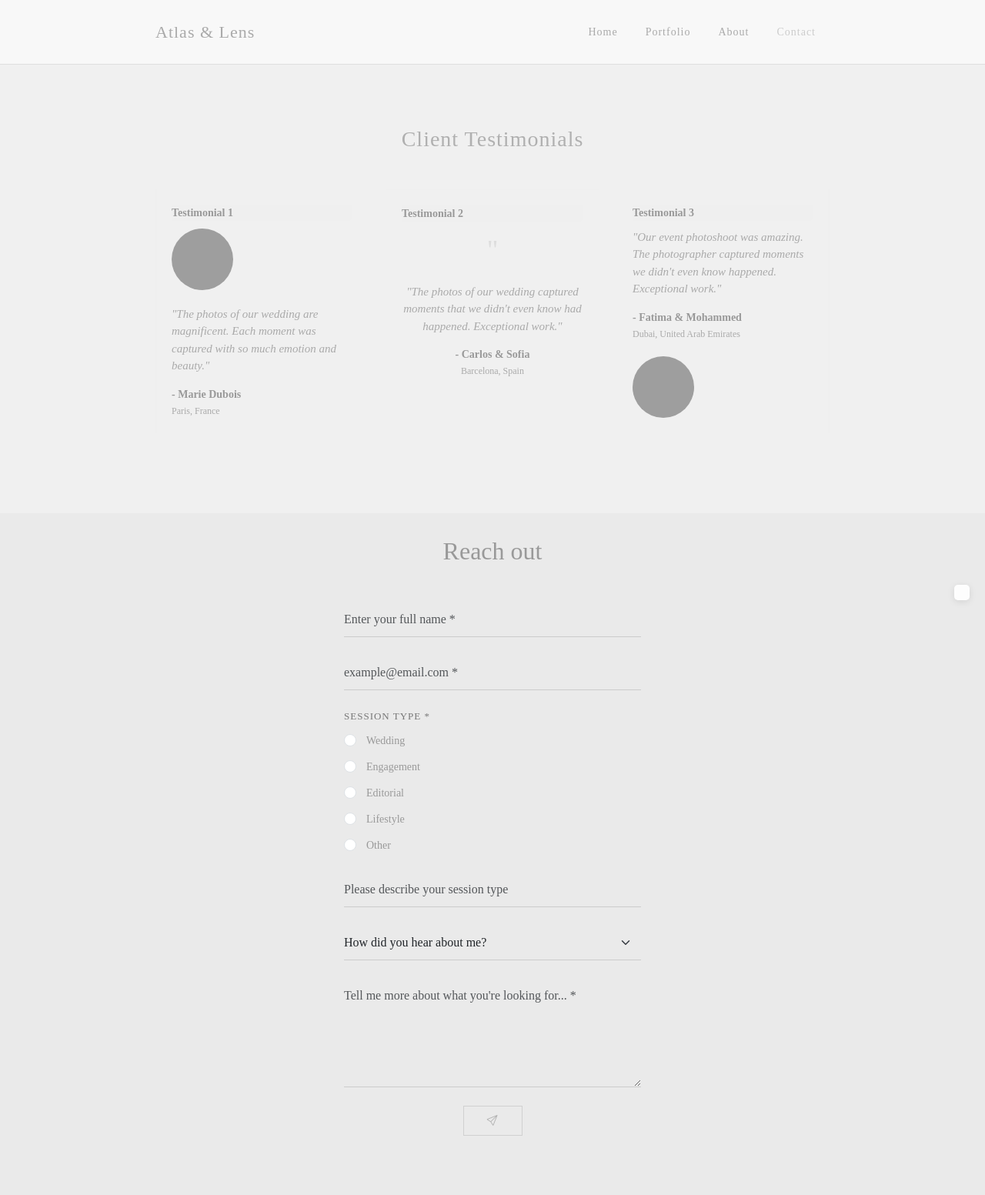
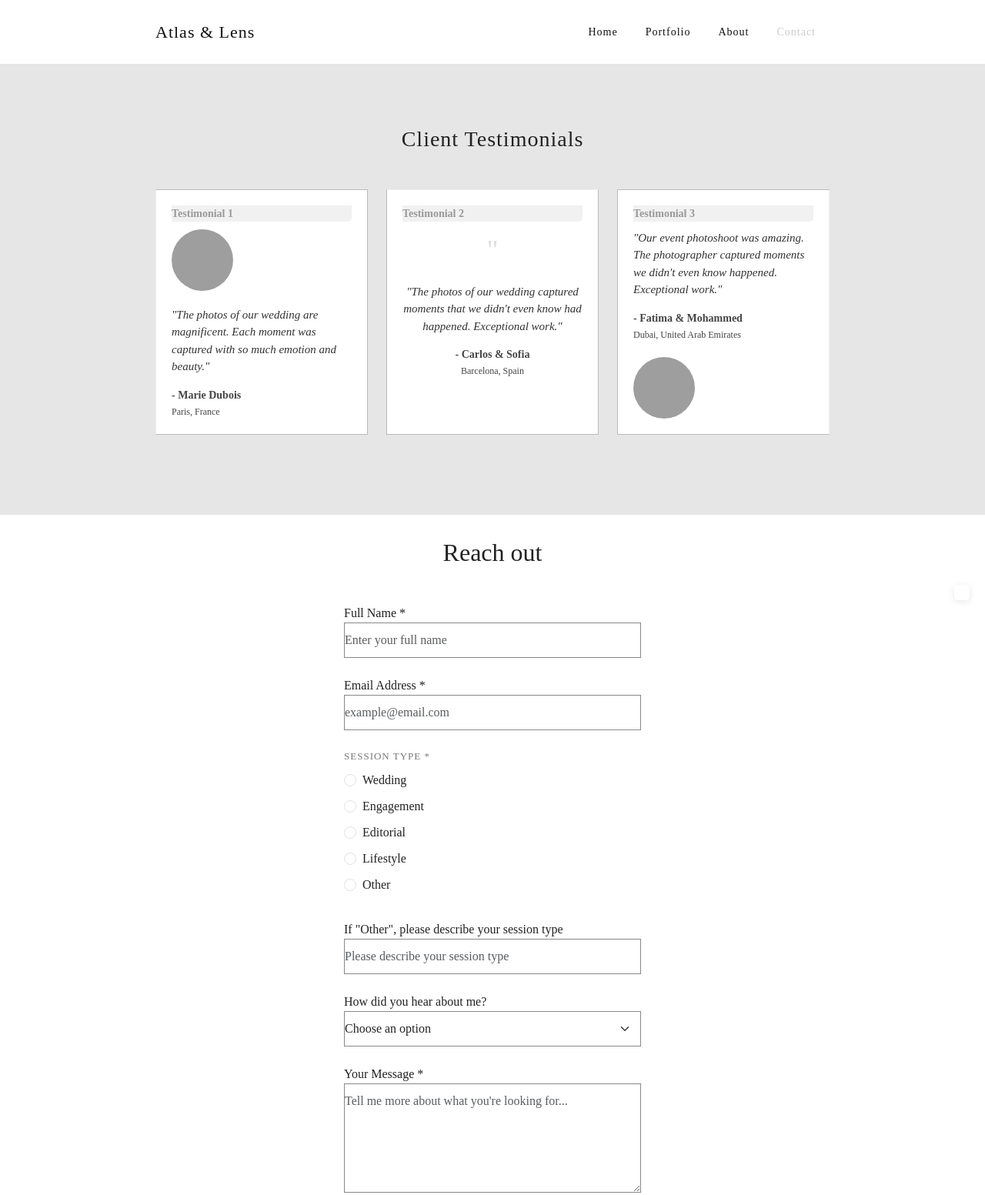
Before and after one commit to yh716-cosc/WD-LL6-demo-starter, a website: page index.html in a window 1280 px wide. Shown: the top 1553 px of the page at 77% size. Drawn offline with nearby package versions, Linux system fonts and the light colour scheme; grey boxes are pictures that could not be loaded.

Commit message:
increased accessibility

```diff
--- a/index.html
+++ b/index.html
@@ -4,6 +4,8 @@
 <head>
   <meta charset="utf-8">
   <meta name="viewport" content="width=device-width, initial-scale=1">
+  <!-- The <title> element sets the text shown in the browser tab -->
+  <title>Atlas & Lens - Photography Portfolio and Contact</title>
   <!-- Bootstrap Styles -->
   <link href="https://cdn.jsdelivr.net/npm/bootstrap@5.3.0-alpha1/dist/css/bootstrap.min.css" rel="stylesheet">
   <!-- Bootstrap Icons -->
@@ -50,8 +52,10 @@
           <div class="testimonial-card testimonial-1">
             <div class="testimonial-number">Testimonial 1</div>
             <div class="testimonial-image">
+              <!-- Added alt text to describe the image for accessibility -->
               <img
-                src="https://images.pexels.com/photos/265856/pexels-photo-265856.jpeg?auto=compress&cs=tinysrgb&w=1260&h=750&dpr=2">
+                src="https://images.pexels.com/photos/265856/pexels-photo-265856.jpeg?auto=compress&cs=tinysrgb&w=1260&h=750&dpr=2"
+                alt="Smiling woman at a wedding event">
             </div>
             <div class="testimonial-content">
               <p class="testimonial-text">"The photos of our wedding are magnificent. Each moment was captured
@@ -87,8 +91,10 @@
               <p class="testimonial-location">Dubai, United Arab Emirates</p>
             </div>
             <div class="testimonial-image">
+              <!-- Added alt text to describe the image for accessibility -->
               <img
-                src="https://images.pexels.com/photos/265856/pexels-photo-265856.jpeg?auto=compress&cs=tinysrgb&w=1260&h=750&dpr=2">
+                src="https://images.pexels.com/photos/265856/pexels-photo-265856.jpeg?auto=compress&cs=tinysrgb&w=1260&h=750&dpr=2"
+                alt="Smiling woman at a wedding event">
             </div>
           </div>
         </div>
@@ -103,47 +109,66 @@
         <!-- Contact Form -->
         <div class="contact-form">
           <h2 class="text-center mb-5">Reach out</h2>
+          <!-- Added a form element for better structure -->
+          <form>
+            <!-- Name Field -->
             <div class="form-group mb-4">
-            <input type="text" class="form-control" id="name" placeholder="Enter your full name *">
+              <!-- Label for the name input -->
+              <label for="name">Full Name *</label>
+              <input type="text" class="form-control" id="name" placeholder="Enter your full name" required>
             </div>
 
+            <!-- Email Field -->
             <div class="form-group mb-4">
-            <input type="email" class="form-control" id="email" placeholder="example@email.com *">
+              <!-- Label for the email input -->
+              <label for="email">Email Address *</label>
+              <input type="email" class="form-control" id="email" placeholder="example@email.com" required>
             </div>
 
+            <!-- Session Type Radios -->
             <div class="form-group mb-4">
+              <!-- Label for the radio group -->
               <p class="small-heading">SESSION TYPE *</p>
+              <fieldset>
+                <legend class="visually-hidden">Session Type</legend>
                 <div class="radio-options">
                   <div class="form-check">
-                <input class="form-check-input" type="radio" name="sessionType" id="wedding" value="Wedding">
-                <span class="radio-text">Wedding</span>
+                    <input class="form-check-input" type="radio" name="sessionType" id="wedding" value="Wedding" required>
+                    <label class="form-check-label" for="wedding">Wedding</label>
                   </div>
                   <div class="form-check">
                     <input class="form-check-input" type="radio" name="sessionType" id="engagement" value="Engagement">
-                <span class="radio-text">Engagement</span>
+                    <label class="form-check-label" for="engagement">Engagement</label>
                   </div>
                   <div class="form-check">
                     <input class="form-check-input" type="radio" name="sessionType" id="editorial" value="Editorial">
-                <span class="radio-text">Editorial</span>
+                    <label class="form-check-label" for="editorial">Editorial</label>
                   </div>
                   <div class="form-check">
                     <input class="form-check-input" type="radio" name="sessionType" id="lifestyle" value="Lifestyle">
-                <span class="radio-text">Lifestyle</span>
+                    <label class="form-check-label" for="lifestyle">Lifestyle</label>
                   </div>
                   <div class="form-check">
                     <input class="form-check-input" type="radio" name="sessionType" id="other" value="Other">
-                <span class="radio-text">Other</span>
+                    <label class="form-check-label" for="other">Other</label>
                   </div>
                 </div>
+              </fieldset>
             </div>
 
+            <!-- Other Info Field -->
             <div class="form-group mb-4">
+              <!-- Label for the other info input -->
+              <label for="otherInfo">If "Other", please describe your session type</label>
               <input type="text" class="form-control" id="otherInfo" placeholder="Please describe your session type">
             </div>
 
+            <!-- How did you hear about me? -->
             <div class="form-group mb-4">
+              <!-- Label for the select dropdown -->
+              <label for="hearAbout">How did you hear about me?</label>
               <select class="form-select" id="hearAbout">
-              <option selected disabled>How did you hear about me?</option>
+                <option selected disabled>Choose an option</option>
                 <option value="google">Google</option>
                 <option value="instagram">Instagram</option>
                 <option value="facebook">Facebook</option>
@@ -152,14 +177,22 @@
               </select>
             </div>
 
+            <!-- Message Field -->
             <div class="form-group mb-4">
+              <!-- Label for the message textarea -->
+              <label for="message">Your Message *</label>
               <textarea class="form-control" id="message" rows="5"
-              placeholder="Tell me more about what you're looking for... *"></textarea>
+                placeholder="Tell me more about what you're looking for..." required></textarea>
             </div>
 
+            <!-- Submit Button -->
             <div class="text-center mt-4">
-            <button type="submit" class="btn btn-outline-dark"> <i class="bi bi-send"></i> </button>
+              <button type="submit" class="btn btn-outline-dark">
+                <i class="bi bi-send"></i>
+                <span class="visually-hidden">Send</span>
+              </button>
             </div>
+          </form>
         </div>
       </div>
     </div>
--- a/style.css
+++ b/style.css
@@ -1,14 +1,14 @@
 body {
-  background-color: #eaeaea;
+  background-color: #fff; /* white background */
+  color: #222; /* very dark gray text for strong contrast */
   font-family: "Times New Roman", Times, serif;
-  color: #999;
   padding: 0;
   top: 0 !important;
 }
 
 /* Navbar Styles */
 .navbar {
-  background-color: #f8f8f8;
+  background-color: #fff !important;
   padding: 20px 0;
   border-bottom: 1px solid rgba(0, 0, 0, 0.1);
 }
@@ -16,11 +16,11 @@ body {
 .navbar-brand {
   font-size: 22px;
   letter-spacing: 1px;
-  color: #aaa;
+  color: #111 !important;
 }
 
 .nav-link {
-  color: #aaa !important;
+  color: #111 !important;
   font-size: 14px;
   letter-spacing: 1px;
   margin: 0 10px;
@@ -35,13 +35,13 @@ body {
 /* Testimonials Section */
 .testimonials-section {
   padding: 80px 0;
-  background-color: #f0f0f0;
+  background-color: #e6e6e6; /* Lighter gray for better contrast */
 }
 
 .testimonials-section h2 {
   font-size: 28px;
   letter-spacing: 1px;
-  color: #b0b0b0;
+  color: #222; /* Darker heading for contrast */
 }
 
 .testimonial-card {
@@ -51,6 +51,9 @@ body {
   flex-direction: column;
   transition: all 0.3s ease;
   position: relative;
+  background-color: #fff; /* White background for strong contrast */
+  color: #222;            /* Dark text for readability */
+  border: 1px solid #bbb; /* Slightly darker border for definition */
 }
 
 .testimonial-number {
@@ -111,19 +114,19 @@ body {
   margin-bottom: 15px;
   font-size: 15px;
   line-height: 1.5;
-  color: #aaaaaa;
+  color: #333; /* Darker text for better readability */
 }
 
 .testimonial-author {
   font-weight: 600;
   margin-bottom: 2px;
   font-size: 14px;
-  color: #999;
+  color: #444; /* Darker gray for better contrast */
 }
 
 .testimonial-location {
   font-size: 12px;
-  color: #aaa;
+  color: #444; /* Darker gray for better contrast */
   margin-bottom: 0;
 }
 
@@ -152,11 +155,11 @@ body {
 
 /* Form styles */
 .form-control {
-  border: none;
+  border: 1px solid #888;
   border-radius: 0;
-  border-bottom: 1px solid #ccc;
   padding: 10px 0;
-  background-color: transparent;
+  background-color: #fff;
+  color: #222;
   box-shadow: none;
   font-size: 16px;
 }
@@ -168,11 +171,11 @@ body {
 }
 
 .form-select {
-  border: none;
+  border: 1px solid #888;
   border-radius: 0;
-  border-bottom: 1px solid #ccc;
   padding: 10px 0;
-  background-color: transparent;
+  background-color: #fff;
+  color: #222;
   font-size: 16px;
 }
 
@@ -252,7 +255,9 @@ textarea.form-control {
   display: none !important;
 }
 
+/* Footer with dark text on light background */
 .footer {
-  background-color: #f9f9f9;
+  background-color: #f8f9fa;
+  color: #111;
   border-top: 1px solid rgba(0, 0, 0, 0.1);
 }
```
Also changed, not shown: 1 other file. Lines whose indentation alone changed are shown as unchanged.
